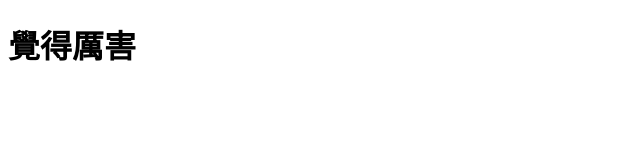
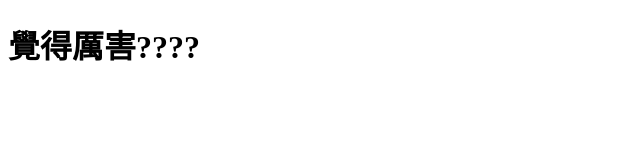
Before and after one commit to stevenJon00/stevenJon00.github.io, a plain HTML site: page index.html in a window 1280 px wide. Shown: the full height of the page, 0-640 px from the left. Drawn offline with Linux system fonts and the light colour scheme.

Commit message:
Update index.html

```diff
--- a/index.html
+++ b/index.html
@@ -5,6 +5,6 @@
     <title>你好，GitHub</title>
   </head>
   <body>
-    <h1>覺得厲害</h1>
+    <h1>覺得厲害????</h1>
   </body>
 </html>
```
